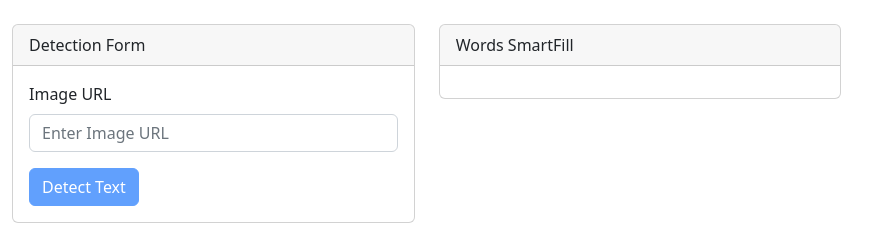
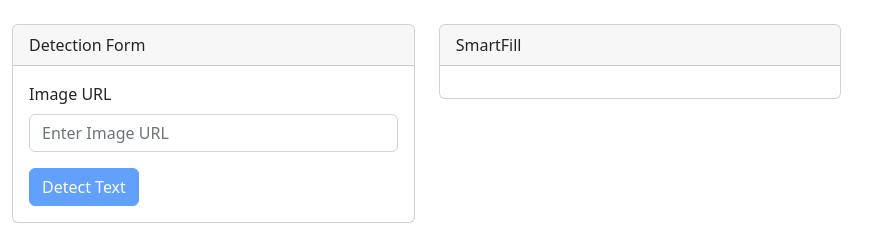
Before and after one commit to azrdfa/tesseract-sanbox, a React (Create React App) app: page / in a window 1280 px wide. Shown: the top 225 px of the page, without its empty margins (0-892 px from the left). Built offline with nearby package versions, Linux system fonts and the light colour scheme.

Commit message:
Rename WordsSmartFill to SmartFillContainer for abstraction

```diff
--- a/src/components/SmartFills/WordsSmartFill.js
+++ b/src/components/SmartFills/SmartFillContainer.js
@@ -2,7 +2,7 @@ import React, { useState } from 'react'
 import { Alert, Button, Card, Spinner, Toast, ToastContainer } from 'react-bootstrap';
 import moment from 'moment'
 
-const WordsSmartFill = ({ words, isLoading, invoiceFormInputFocus, invoicePayload, setInvoicePayload }) => {
+const SmartFillContainer = ({ words, isLoading, invoiceFormInputFocus, invoicePayload, setInvoicePayload }) => {
 	const [showErrorToast, setShowErrorToast] = useState(false)
 	const [errorToastMsg, setErrorToastMsg] = useState("")
 
@@ -95,7 +95,7 @@ const WordsSmartFill = ({ words, isLoading, invoiceFormInputFocus, invoicePayloa
 	return (
 		<>
 			<Card>
-				<Card.Header>Words SmartFill</Card.Header>
+				<Card.Header>SmartFill</Card.Header>
 				<Card.Body>
 					{isLoading && <div className='d-flex justify-content-center m-3'><Spinner animation="border" variant="primary" size="lg" /></div>}
 					<FocusAlert />
@@ -123,4 +123,4 @@ const WordsSmartFill = ({ words, isLoading, invoiceFormInputFocus, invoicePayloa
 	)
 }
 
-export default WordsSmartFill
+export default SmartFillContainer
--- a/src/components/SmartFills/index.js
+++ b/src/components/SmartFills/index.js
@@ -1,3 +1,3 @@
-import WordsSmartFill from "./WordsSmartFill";
+import SmartFillContainer from "./SmartFillContainer";
 
-export { WordsSmartFill }
+export { SmartFillContainer }
--- a/src/pages/MainPage.js
+++ b/src/pages/MainPage.js
@@ -1,6 +1,6 @@
 import React, { useState } from 'react'
 import { Container, Row, Col, Stack } from 'react-bootstrap'
-import { DetectionForm, InvoiceForm, WordsSmartFill } from '../components'
+import { DetectionForm, InvoiceForm, SmartFillContainer } from '../components'
 
 const MainPage = () => {
   const [data, setData] = useState({
@@ -37,7 +37,7 @@ const MainPage = () => {
           </Stack>
         </Col>
         <Col sm={12} md={6} lg={4}>
-          <WordsSmartFill
+          <SmartFillContainer
             words={data.words}
             isLoading={isLoading}
             invoiceFormInputFocus={invoiceFormInputFocus}
```
